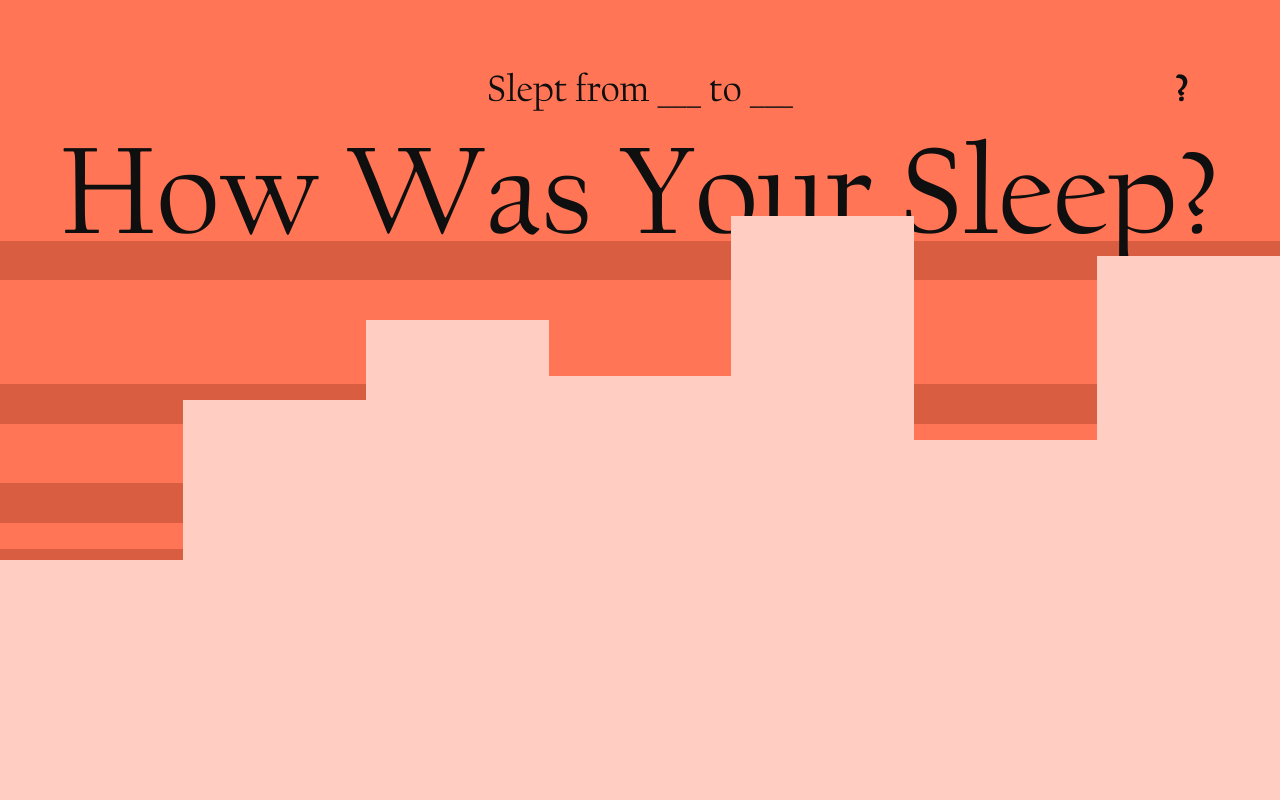
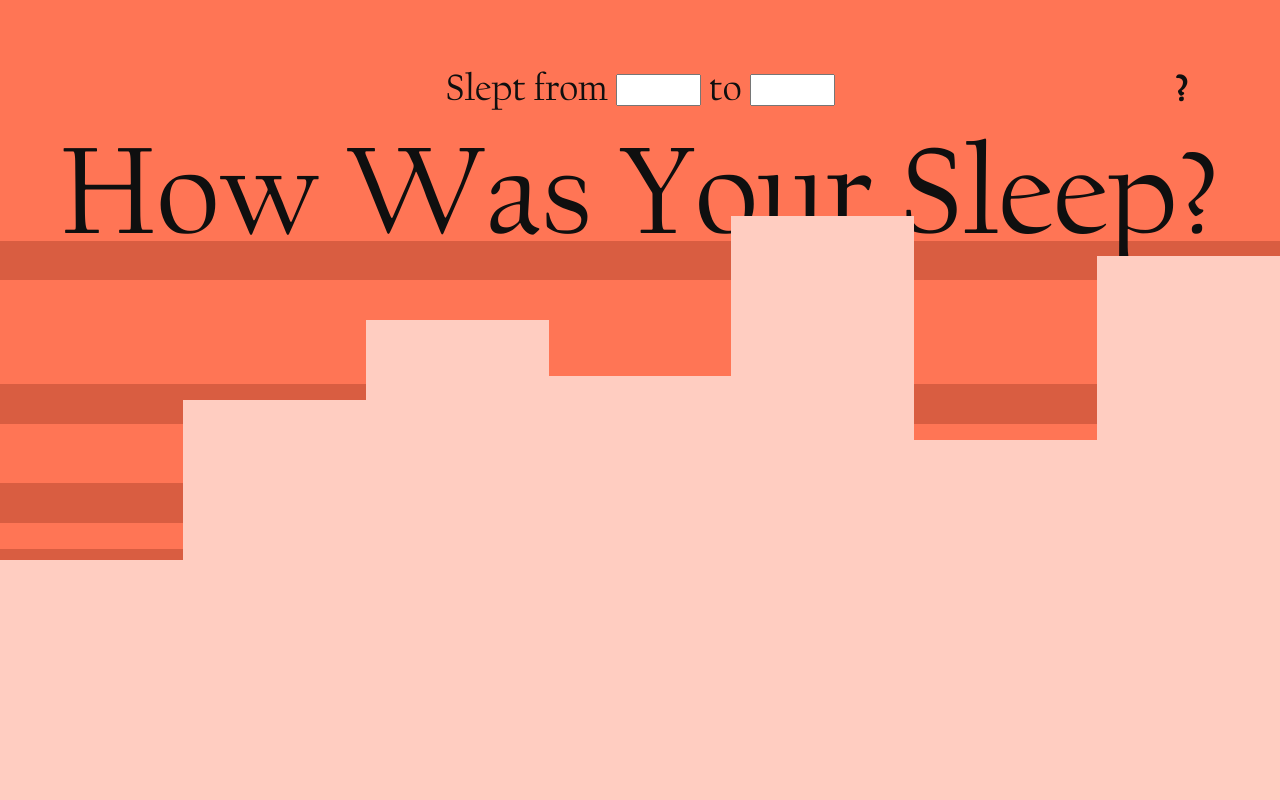
Before and after one commit to Quantumdrill/Front-End-Web, a plain HTML site: page Midterm/index.html in a window 1280 px wide. Drawn offline with Linux system fonts and the light colour scheme.

Commit message:
Midterm.v1.3

```diff
--- a/Midterm/index.html
+++ b/Midterm/index.html
@@ -30,7 +30,9 @@
     </div>
     <header>
         <div ID="HeaderInfo">
-            <div ID="InputSleepLocator"><h3 ID="InputSleep">Slept from ___ to ___</h3></div>
+            <div ID="InputSleepLocator">
+                <h3 ID="InputSleep">Slept from <input type="text" id="fname" name="fname" class="Input"> to <input type="text" id="fname" name="fname" class="Input"></h3>
+            </div>
             <div ID="HeaderMenu">
                 <div ID="MenuIconLocator">
                     <h3 ID="MenuIcon">?</h3>
--- a/Midterm/style.css
+++ b/Midterm/style.css
@@ -90,6 +90,13 @@ h1 {
     animation: Nm_Gd_4 1.5s 1s forwards;
 }
 
+.Input {
+    position: relative;
+    bottom: 0.4vw;
+    height: 2vw;
+    width: 6vw;
+}
+
 #HeaderMenu {
     position: absolute;
     bottom: 0;
@@ -137,6 +144,8 @@ nav {
     font-size: 1.5vw;
     transition: 0.2s;
 }
+
+
 
 .NavRefresh:hover {
     background-color: #d95d41;
```
